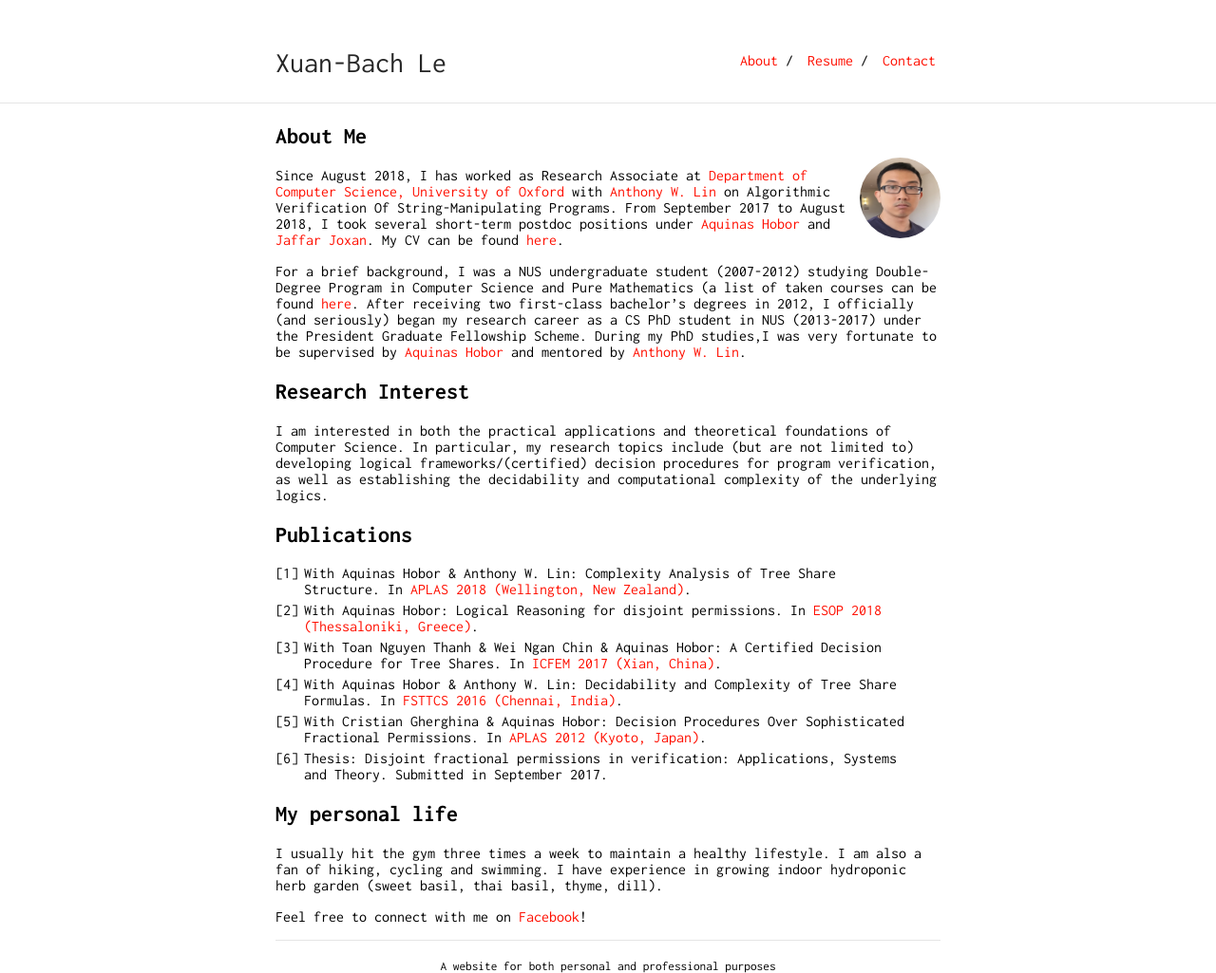
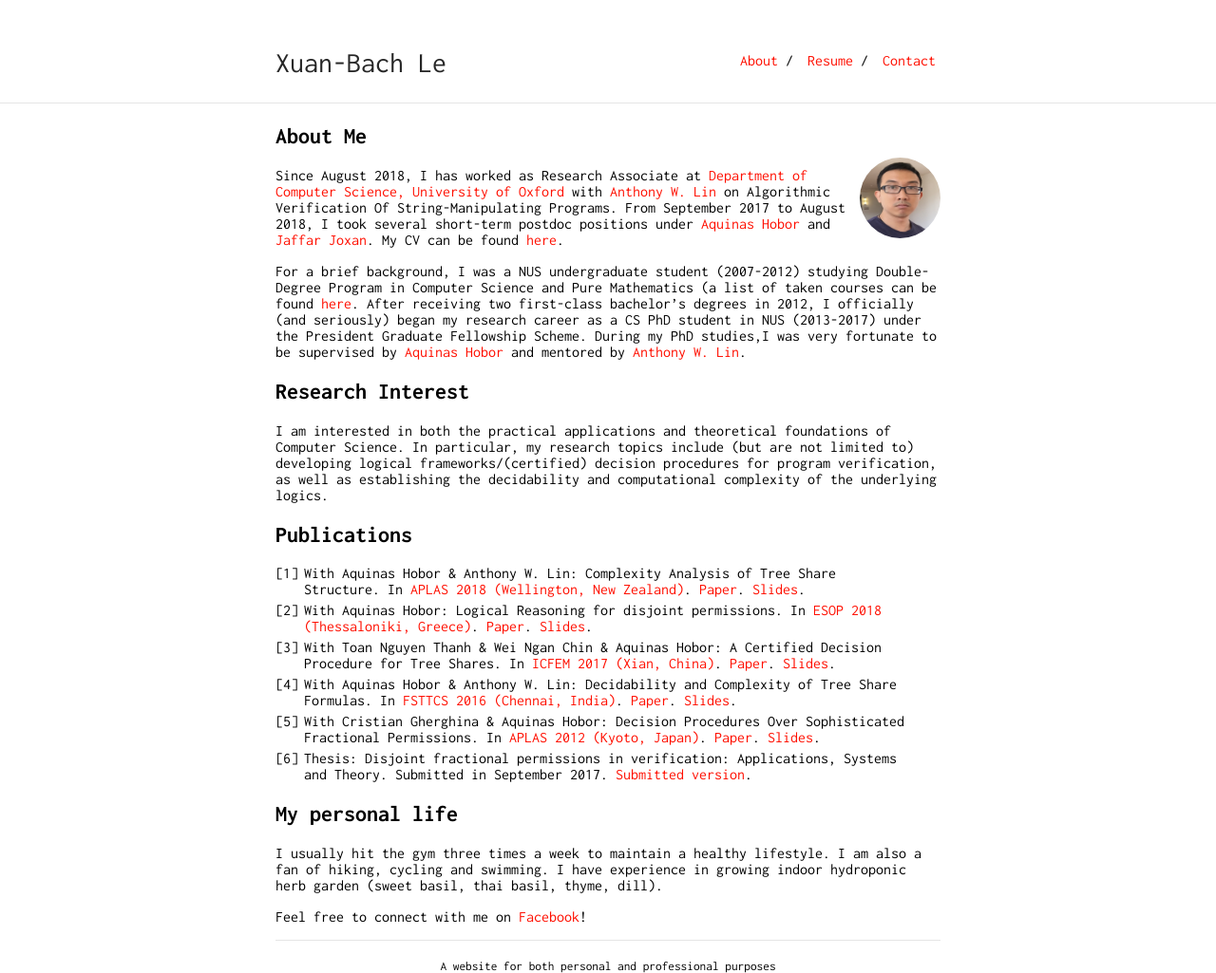
Before and after one commit to lexuanbach/lexuanbach.github.io, a Jekyll site: the page built from index.md, in a window 1280 px wide. Shown: the whole page at 95% size. Built offline with Jekyll 4.4.1, drawn with Linux system fonts in a browser that asks for light colours; our own code applies the rules of GitHub Pages for plain Markdown files.

Commit message:
Update index.md

```diff
--- a/index.md
+++ b/index.md
@@ -15,12 +15,12 @@
 
 ## Publications
 
-1. With Aquinas Hobor & Anthony W. Lin: Complexity Analysis of Tree Share Structure. In [APLAS 2018 (Wellington, New Zealand)](http://aplas2018.org/).
-2. With Aquinas Hobor: Logical Reasoning for disjoint permissions. In [ESOP 2018 (Thessaloniki, Greece)](https://www.etaps.org/index.php/2018/esop).
-3. With Toan Nguyen Thanh & Wei Ngan Chin & Aquinas Hobor: A Certified Decision Procedure for Tree Shares. In [ICFEM 2017 (Xian, China)](http://ictt.xidian.edu.cn/icfem2017/index.html).
-4. With Aquinas Hobor & Anthony W. Lin: Decidability and Complexity of Tree Share Formulas. In [FSTTCS 2016 (Chennai, India)](https://www.fsttcs.org.in/archives/2016/).
-5. With Cristian Gherghina & Aquinas Hobor: Decision Procedures Over Sophisticated Fractional Permissions. In [APLAS 2012 (Kyoto, Japan)](http://aplas12.kuis.kyoto-u.ac.jp/).
-6. Thesis: Disjoint fractional permissions in verification: Applications, Systems and Theory. Submitted in September 2017.
+1. With Aquinas Hobor & Anthony W. Lin: Complexity Analysis of Tree Share Structure. In [APLAS 2018 (Wellington, New Zealand)](http://aplas2018.org/). [Paper](/publication/aplas18.pdf). [Slides](/slides/aplas18_slides.pdf).
+2. With Aquinas Hobor: Logical Reasoning for disjoint permissions. In [ESOP 2018 (Thessaloniki, Greece)](https://www.etaps.org/index.php/2018/esop). [Paper](/publication/esop18full.pdf). [Slides](/publication/esop18_slides.pdf).
+3. With Toan Nguyen Thanh & Wei Ngan Chin & Aquinas Hobor: A Certified Decision Procedure for Tree Shares. In [ICFEM 2017 (Xian, China)](http://ictt.xidian.edu.cn/icfem2017/index.html). [Paper](/publication/icfem17full.pdf). [Slides](/publication/icfem17_slides.pdf).
+4. With Aquinas Hobor & Anthony W. Lin: Decidability and Complexity of Tree Share Formulas. In [FSTTCS 2016 (Chennai, India)](https://www.fsttcs.org.in/archives/2016/). [Paper](/publication/fsttcs16.pdf). [Slides](/publication/fsttcs16_slides.pdf).
+5. With Cristian Gherghina & Aquinas Hobor: Decision Procedures Over Sophisticated Fractional Permissions. In [APLAS 2012 (Kyoto, Japan)](http://aplas12.kuis.kyoto-u.ac.jp/). [Paper](/publication/aplas12.pdf). [Slides](/publication/aplas12_slides.pdf).
+6. Thesis: Disjoint fractional permissions in verification: Applications, Systems and Theory. Submitted in September 2017. [Submitted version](/publication/thesis.pdf).
 
 ## My personal life
 
```
